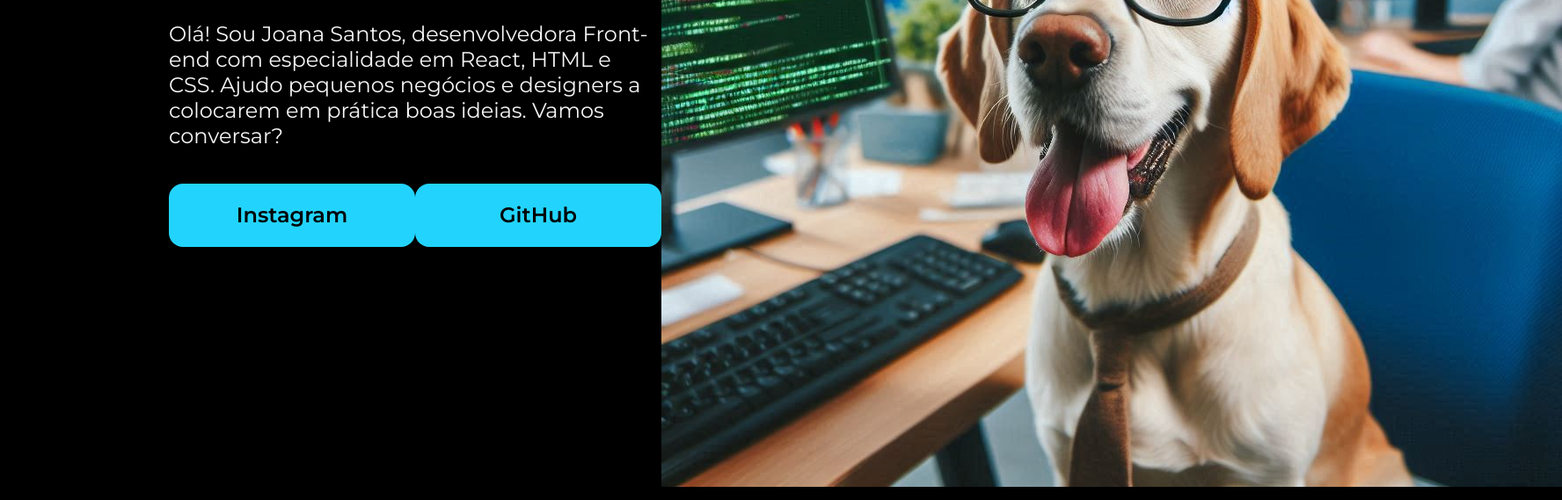
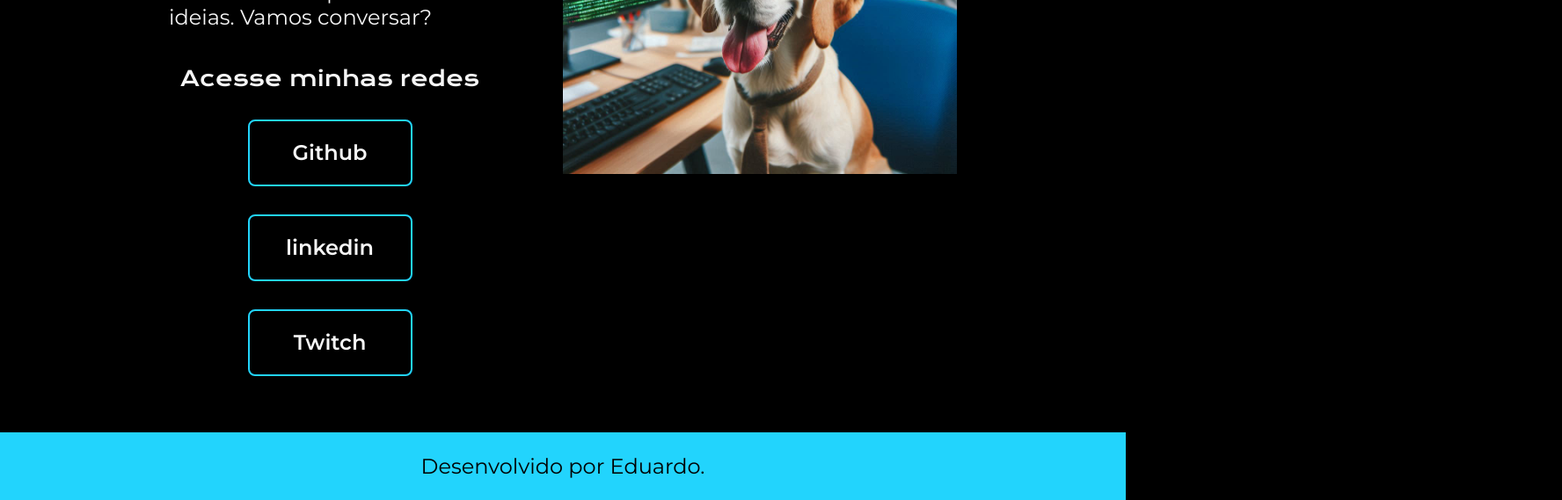
Before and after one commit to 23Edu4rd0/Portifolio, a plain HTML site: page index.html in a window 1280 px wide. Shown: the part 598-1167 px from the top of the page at 88% size, 1776 px wide, since content can reach past the window. Drawn offline with nearby package versions, Linux system fonts and the light colour scheme.

Commit message:
Adiciona página "Sobre mim" e reorganiza o layout do portfólio

```diff
--- a/index.html
+++ b/index.html
@@ -6,29 +6,47 @@
     <meta http-equiv="X-UA-Compatible" content="IE=edge">
     <meta name="viewport" content="width=device-width, initial-scale=1.0">
     <title>Portifolio</title>
-    <link rel="stylesheet" href="style.css">
+    <link rel="stylesheet" href="./styles/style.css">
 </head>
 
 <body>
-    <header></header>
+    <header class="cabecalho">
+        <nav class="cabecalho__menu">
+            <a class="cabecalho__menu__link" href="index.html">Home</a>
+            <a class="cabecalho__menu__link" href="about.html">Sobre mim</a>
+        </nav>
+    </header>
     <main class="apresentacao">
         <section class="apresentacao__conteudo">
             <h1 class="apresentacao__conteudo__titulo">Eleve seu negócio digital a outro nível<strong
             class="titulo-destaque">com um Front-end de qualidade!
             </strong></h1>
-            <p class="apresentacao__conteudo__texto">Olá! Sou Joana Santos, desenvolvedora
+            <p class="apresentacao__conteudo__texto">Olá! Sou Eduardo Viana, desenvolvedora
             Front-end com especialidade em React, HTML e
             CSS. Ajudo pequenos negócios e designers a
             colocarem em prática boas ideias. Vamos
             conversar?</p>
             <div class="apresentacao__links">
-                <a class="apresentacao__links__link" href="https://instagram.com/">Instagram</a>
-                <a class="apresentacao__links__link" href="https://github.com/23Edu4rd0">GitHub</a>
-            </div>
+                <h2 class="apresentacao__links__subtitulo">Acesse minhas redes</h2>
+                <a class="apresentacao__links__navegacao" href="https://github.com/23Edu4rd0">
+
+                    Github
+                </a>
+                <a class="apresentacao__links__navegacao" href="https://linkedin.com/in/eduardovianadev">
+
+                    linkedin
+                </a>
+                <a class="apresentacao__links__navegacao" href="https://twitch.tv/devmago">
+
+                    Twitch
+                </a>
+
         </section>
-        <img src="./images/Designer.jpeg" alt="Foto de Dudu Programando">
+        <img class="apresentacao__imagem" src="./images/Designer.jpeg" alt="Foto de Eduardo programando">
     </main>
-    <footer></footer>
+    <footer class="rodape">
+        <p>Desenvolvido por Eduardo.</p>
+    </footer>
 </body>
 
 </html>
--- a/style.css
+++ /dev/null
@@ -1,58 +0,0 @@
-@import url('https://fonts.googleapis.com/css2?family=Krona+One&family=Montserrat:wght@400;600&display=swap');
-
-*{
-    margin: 0;
-    padding: 0;
-}
-
-body{
-    height: 100vh;
-    box-sizing: border-box;
-    background-color: #000000;
-    color: #F6F6F6;
-}
-
-.titulo-destaque{
-    color: #22D4FD;
-}
-
-.apresentacao{
-    margin: 10% 15%;
-    display: flex;
-    align-items: center;
-    justify-content: space-between;
-}
-.apresentacao__conteudo{
-    width: 615px;
-    display: flex;
-    flex-direction: column;
-    gap: 40px;
-}
-
-.apresentacao__conteudo__titulo{
-    font-size: 36px;
-    font-family: 'Krona One', sans-serif;
-}
-
-.apresentacao__conteudo__texto{
-    font-size: 24px;
-    font-family: 'Montserrat', sans-serif;
-}
-
-.apresentacao__links{
-    display: flex;
-    justify-content: space-between;
-}
-
-.apresentacao__links__link{
-    background-color: #22D4FD;
-    width: 280px;
-    text-align: center;
-    border-radius: 16px;
-    font-size: 24px;
-    font-weight: 600;
-    padding: 21.5px 0;
-    text-decoration: none;
-    color: #000000;
-    font-family: 'Montserrat', sans-serif;
-}
--- /dev/null
+++ b/styles/style.css
@@ -0,0 +1,120 @@
+@import url('https://fonts.googleapis.com/css2?family=Krona+One&family=Montserrat:wght@400;600&display=swap');
+
+:root {
+    --cor-primaria: #000000;
+    --cor-secundaria: #F6F6F6;
+    --cor-terciaria: #22D4FD;
+    --cor-hover: #272727;
+
+    --fonte-primaria: 'Krona One', sans-serif;
+    --fonte-secundaria: 'Montserrat', sans-serif;
+}
+*{
+    margin: 0;
+    padding: 0;
+}
+
+body{
+    box-sizing: border-box;
+    background-color: var(--cor-primaria);
+    color: var(--cor-secundaria);
+}
+
+.cabecalho{
+    padding: 2% 0% 0% 15%;
+}
+.cabecalho__menu{
+    display: flex;
+    gap: 80px;
+}
+.cabecalho__menu__link{
+    font-family: var(--fonte-secundaria);
+    font-size: 1.5rem;
+    font-weight: 600;
+    color: var(--cor-terciaria);
+    text-decoration: none;
+}
+.apresentacao{
+    padding: 5% 15%;
+    display: flex;
+    align-items: center;
+    justify-content: space-between;
+    gap: 82px;
+}
+.apresentacao__conteudo{
+    width: 50%;
+    display: flex;
+    flex-direction: column;
+    gap: 40px;
+}
+
+.apresentacao__conteudo__titulo{
+    font-size: 2.25rem;
+    font-family: var(--fonte-primaria);
+}
+.titulo-destaque{
+    color: var(--cor-terciaria);
+}
+.apresentacao__conteudo__texto{
+    font-size: 1.5rem;
+    font-family: var(--fonte-secundaria);
+}
+
+.apresentacao__links{
+    display: flex;
+    flex-direction: column;
+    justify-content: space-between;
+    align-items: center;
+    gap: 32px;
+}
+.apresentacao__links__subtitulo{
+    font-family: var(--fonte-primaria);
+    font-weight: 400;
+    font-size: 1.5rem;
+}
+.apresentacao__links__navegacao{
+    display: flex;
+    justify-content: center;
+    gap: 16px;
+    border: 2px solid var(--cor-terciaria);
+    width: 50%;
+    text-align: center;
+    border-radius: 8px;
+    font-size: 1.5rem;
+    font-weight: 600;
+    padding: 21.5px 0;
+    text-decoration: none;
+    color: var(--cor-secundaria);
+    font-family: var(--fonte-secundaria);
+}
+.apresentacao__links__navegacao:hover{
+    background-color: var(--cor-hover);
+}
+.apresentacao__imagem{
+    width: 50%;
+}
+.rodape{
+    color: var(--cor-primaria);
+    background-color: var(--cor-terciaria);
+    padding: 24px;
+    text-align: center;
+    font-family: var(--fonte-secundaria);
+    font-size: 1.5rem;
+    font-weight: 400;
+}
+
+@media (max-width: 1200px) {
+    .cabecalho{
+         padding: 10%;
+    }
+    .cabecalho__menu{
+        justify-content: center;
+    }
+    .apresentacao{
+        flex-direction: column-reverse;
+        padding: 5%;
+    }
+    .apresentacao__conteudo{
+        width: auto;
+    }
+}
```
Also changed, not shown: about.html (added, +36 -0 lines).
